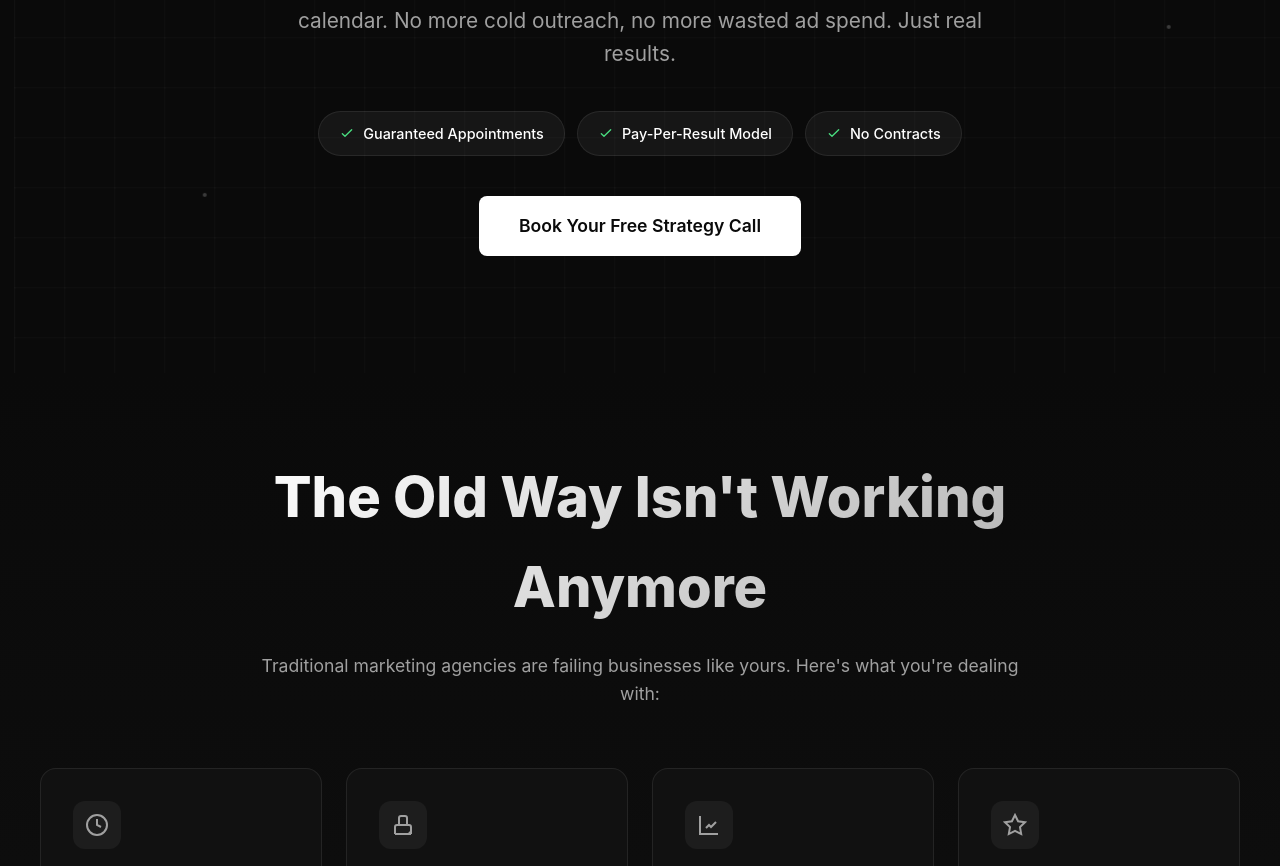
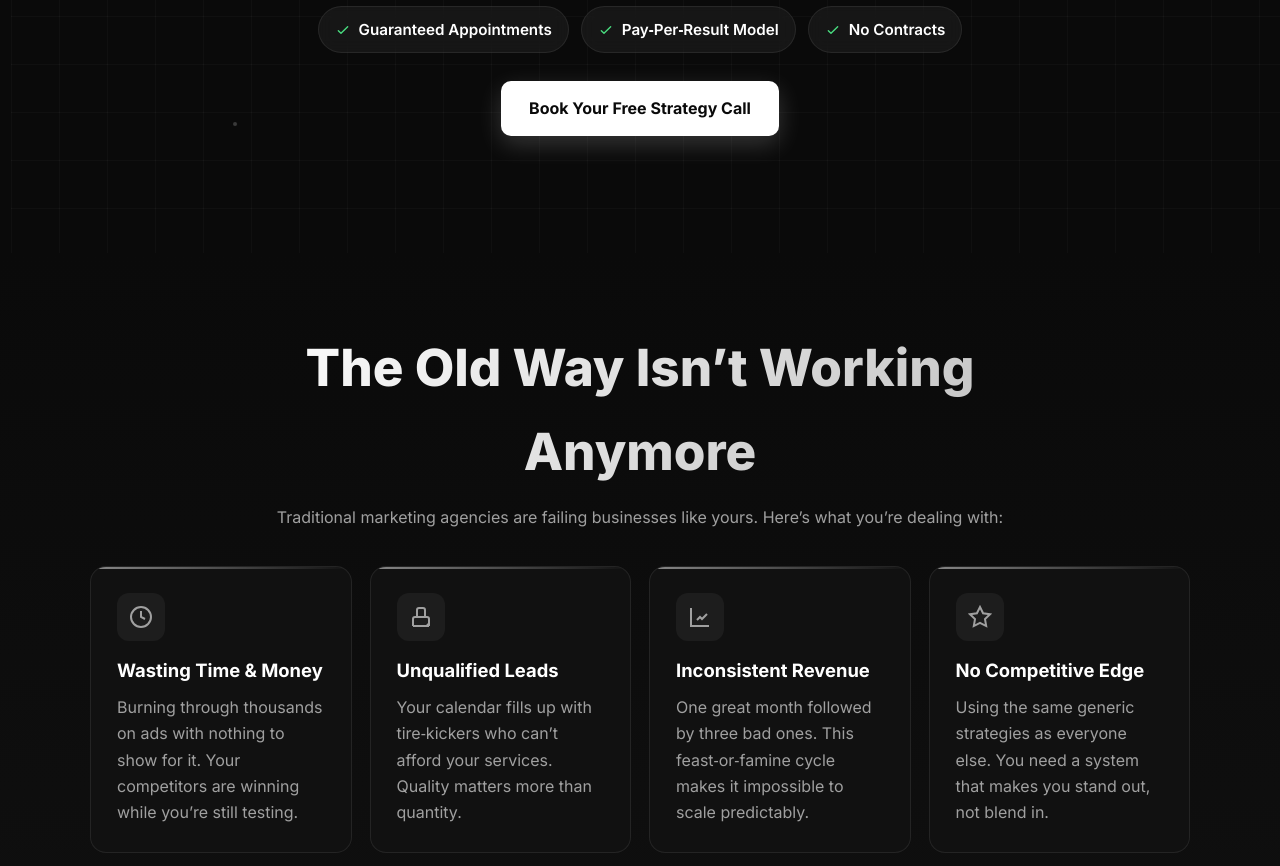
Before and after one commit to AgencyLP/RH-AGENCY-SITE, a plain HTML site: page index.html in a window 1280 px wide. Shown: the part 427-1293 px from the top of the page. Drawn offline with Linux system fonts and the light colour scheme.

Commit message:
Update index.html

```diff
--- a/index.html
+++ b/index.html
@@ -1,459 +1,202 @@
 <!DOCTYPE html>
 <html lang="en">
 <head>
-    <meta charset="UTF-8">
-    <meta name="viewport" content="width=device-width, initial-scale=1.0">
-    <title>Your SMMA - Premium Lead Generation</title>
+  <meta charset="UTF-8" />
+  <meta name="viewport" content="width=device-width, initial-scale=1" />
+  <title>Appointment Setting for Agencies | Your SMMA</title>
+  <meta name="description" content="Premium, pay‑per‑result appointment setting for agencies—guaranteed high‑intent calls to your calendar." />
+  <meta property="og:title" content="Your SMMA – Premium Lead Generation" />
+  <meta property="og:description" content="We deliver qualified, high‑intent appointments straight to your calendar." />
+  <meta property="og:type" content="website" />
+  <link rel="preconnect" href="https://fonts.gstatic.com" crossorigin>
+  <link href="https://fonts.googleapis.com/css2?family=Inter:wght@400;500;600;700;800;900&display=swap" rel="stylesheet">
   <style>
-        * {
-            margin: 0;
-            padding: 0;
-            box-sizing: border-box;
-        }
-
-        @import url('https://fonts.googleapis.com/css2?family=Inter:wght@400;500;600;700;800;900&display=swap');
-
     :root {
       --bg-dark: #0a0a0a;
       --bg-card: #111111;
       --text-primary: #ffffff;
       --text-secondary: #a0a0a0;
-            --text-muted: #666666;
+      --text-muted: #7a7a7a;
       --accent: #ffffff;
       --border: rgba(255, 255, 255, 0.08);
-            --gradient-text: linear-gradient(135deg, #ffffff 0%, #b0b0b0 100%);
+      --gradient-text: linear-gradient(135deg, #ffffff 0%, #bdbdbd 100%);
     }
 
+    * { margin: 0; padding: 0; box-sizing: border-box; }
+
+    html, body { height: 100%; }
+
     body {
-            font-family: 'Inter', sans-serif;
+      font-family: 'Inter', system-ui, -apple-system, Segoe UI, Roboto, sans-serif;
       background: var(--bg-dark);
       color: var(--text-primary);
-            line-height: 1.6;
+      line-height: 1.65;
       overflow-x: hidden;
     }
 
-        /* Animated Background Grid */
+    /* Animated background grid */
     .grid-background {
-            position: fixed;
-            top: 0;
-            left: 0;
-            width: 100%;
-            height: 100%;
+      position: fixed; inset: 0; z-index: -1;
       background-image:
-                linear-gradient(rgba(255, 255, 255, 0.03) 1px, transparent 1px),
-                linear-gradient(90deg, rgba(255, 255, 255, 0.03) 1px, transparent 1px);
-            background-size: 50px 50px;
-            z-index: -1;
-            animation: gridMove 20s linear infinite;
+        linear-gradient(rgba(255,255,255,.03) 1px, transparent 1px),
+        linear-gradient(90deg, rgba(255,255,255,.03) 1px, transparent 1px);
+      background-size: 48px 48px;
+      animation: gridMove 22s linear infinite;
+      will-change: transform;
     }
+    @keyframes gridMove { 0%{transform:translate(0,0)} 100%{transform:translate(48px,48px)} }
 
-        @keyframes gridMove {
-            0% { transform: translate(0, 0); }
-            100% { transform: translate(50px, 50px); }
-        }
+    /* Section spacing helper so content sits close together */
+    section { padding: 56px 20px; }
+    @media (min-width: 900px){ section{ padding: 72px 20px; } }
 
-        /* Hero Section */
-        .hero {
-            min-height: 100vh;
-            display: flex;
-            align-items: center;
-            justify-content: center;
-            padding: 40px 20px;
-            position: relative;
-        }
+    /* Hero */
+    .hero { min-height: 85svh; display:flex; align-items:center; justify-content:center; position:relative; }
+    .hero-inner { max-width: 980px; text-align:center; margin-inline:auto; }
+    .eyebrow { display:inline-flex; gap:8px; align-items:center; padding:6px 12px; border:1px solid var(--border); border-radius:999px; color:var(--text-secondary); font-size: .9rem; background: rgba(255,255,255,.04); backdrop-filter: blur(6px); }
+    .hero h1 { font-size: clamp(2.4rem, 7vw, 4.6rem); line-height:1.1; font-weight: 900; letter-spacing:-.02em; margin: 14px 0 16px; background:var(--gradient-text); -webkit-background-clip:text; -webkit-text-fill-color:transparent; }
+    .subtitle { font-size: clamp(1.05rem, 2vw, 1.25rem); color: var(--text-secondary); max-width:720px; margin:0 auto 28px; }
 
-        .hero-content {
-            max-width: 900px;
-            text-align: center;
-            z-index: 2;
-        }
+    .benefits { display:flex; flex-wrap:wrap; justify-content:center; gap:12px; margin: 6px 0 28px; list-style:none; }
+    .pill { background: rgba(255,255,255,.05); border:1px solid var(--border); border-radius:999px; padding:10px 16px; font-weight:600; font-size:.95rem; display:inline-flex; align-items:center; gap:8px; backdrop-filter: blur(8px); }
+    .pill svg { width:16px; height:16px; stroke:#4ade80; }
 
-        .hero h1 {
-            font-size: clamp(2.5rem, 8vw, 5rem);
-            font-weight: 800;
-            line-height: 1.1;
-            margin-bottom: 24px;
-            background: var(--gradient-text);
-            -webkit-background-clip: text;
-            -webkit-text-fill-color: transparent;
-            animation: fadeInUp 0.8s ease-out;
-        }
+    .cta { display:inline-block; background:var(--accent); color:var(--bg-dark); padding:14px 28px; border-radius:10px; text-decoration:none; font-weight:700; box-shadow:0 8px 24px rgba(255,255,255,.18); position:relative; overflow:hidden; }
+    .cta:focus-visible{ outline:2px solid #fff; outline-offset:3px; }
+    .cta::before{ content:''; position:absolute; inset:0; transform:translateX(-100%); background:linear-gradient(90deg, transparent, rgba(0,0,0,.08), transparent); transition:transform .6s ease; }
+    .cta:hover::before{ transform:translateX(100%); }
 
-        .hero-subtitle {
-            font-size: clamp(1.1rem, 2vw, 1.3rem);
-            color: var(--text-secondary);
-            margin-bottom: 40px;
-            max-width: 700px;
-            margin-left: auto;
-            margin-right: auto;
-            animation: fadeInUp 0.8s ease-out 0.2s both;
-        }
+    /* Float dots */
+    .float { position:absolute; width:4px; height:4px; background:rgba(255,255,255,.2); border-radius:50%; animation:float 10s ease-in-out infinite; }
+    @keyframes float{ 0%,100%{ transform:translate(0,0)} 33%{ transform:translate(16px,-26px)} 66%{ transform:translate(-18px,24px)} }
+    .float:nth-of-type(1){ top:22%; left:12%; animation-delay:0s }
+    .float:nth-of-type(2){ top:58%; right:12%; animation-delay:2s }
+    .float:nth-of-type(3){ bottom:18%; left:18%; animation-delay:4s }
 
-        @keyframes fadeInUp {
-            from {
-                opacity: 0;
-                transform: translateY(30px);
-            }
-            to {
-                opacity: 1;
-                transform: translateY(0);
-            }
-        }
+    /* Section header */
+    .section-header{ text-align:center; max-width:820px; margin:0 auto 36px; }
+    .section-header h2{ font-size: clamp(1.8rem, 5vw, 3.2rem); font-weight: 800; background:var(--gradient-text); -webkit-background-clip:text; -webkit-text-fill-color:transparent; margin-bottom:10px; }
+    .section-header p{ color:var(--text-secondary); }
 
-        /* Benefits Pills */
-        .benefits-container {
-            display: flex;
-            justify-content: center;
-            gap: 12px;
-            margin-bottom: 40px;
-            flex-wrap: wrap;
-            animation: fadeInUp 0.8s ease-out 0.4s both;
-        }
+    /* Pain points */
+    .pain { background: linear-gradient(180deg, var(--bg-dark) 0%, #0f0f0f 100%); }
+    .cards { display:grid; grid-template-columns: repeat(auto-fit, minmax(260px, 1fr)); gap:18px; max-width: 1100px; margin: 0 auto; }
+    .card { background:var(--bg-card); border:1px solid var(--border); border-radius:16px; padding:26px; transition:transform .32s ease, box-shadow .32s ease, border-color .32s ease; position:relative; overflow:hidden; }
+    .card:hover{ transform: translateY(-6px); border-color:rgba(255,255,255,.2); box-shadow:0 20px 44px rgba(0,0,0,.55); }
+    .card::before{ content:''; position:absolute; top:0; left:-100%; height:2px; right:0; background:linear-gradient(90deg, transparent, rgba(255,255,255,.5), transparent); transition: transform .6s ease; transform:translateX(0); }
+    .card:hover::before{ transform:translateX(200%); }
+    .icon { width:48px; height:48px; border-radius:12px; background: rgba(255,255,255,.05); display:flex; align-items:center; justify-content:center; color:var(--text-secondary); margin-bottom:14px; }
+    .card h3{ font-size:1.15rem; margin-bottom:8px; }
+    .card p{ color:var(--text-secondary); }
 
-        .benefit-pill {
-            background: rgba(255, 255, 255, 0.05);
-            border: 1px solid var(--border);
-            padding: 10px 20px;
-            border-radius: 50px;
-            font-size: 0.9rem;
-            font-weight: 500;
-            display: inline-flex;
-            align-items: center;
-            gap: 8px;
-            transition: all 0.3s ease;
-            backdrop-filter: blur(10px);
-        }
+    /* Reveal */
+    .reveal{ opacity:0; transform:translateY(26px); transition: opacity .7s ease, transform .7s ease; }
+    .reveal.active{ opacity:1; transform:translateY(0); }
 
-        .benefit-pill:hover {
-            background: rgba(255, 255, 255, 0.1);
-            transform: translateY(-2px);
-        }
+    /* Contact */
+    #contact .form{ max-width:760px; margin: 20px auto 0; display:grid; gap:12px; }
+    #contact input, #contact textarea{ padding:14px 16px; border-radius:12px; border:1px solid var(--border); background:var(--bg-card); color:var(--text-primary); }
+    #contact textarea{ min-height:120px; resize:vertical; }
 
-        .benefit-pill svg {
-            width: 16px;
-            height: 16px;
-            stroke: #4ade80;
-        }
-
-        /* CTA Button */
-        .cta-button {
-            display: inline-block;
-            background: var(--accent);
-            color: var(--bg-dark);
-            padding: 16px 40px;
-            border-radius: 8px;
-            text-decoration: none;
-            font-weight: 600;
-            font-size: 1.1rem;
-            transition: all 0.3s ease;
-            animation: fadeInUp 0.8s ease-out 0.6s both;
-            position: relative;
-            overflow: hidden;
-        }
-
-        .cta-button::before {
-            content: '';
-            position: absolute;
-            top: 0;
-            left: -100%;
-            width: 100%;
-            height: 100%;
-            background: linear-gradient(90deg, transparent, rgba(255,255,255,0.3), transparent);
-            transition: left 0.5s ease;
-        }
-
-        .cta-button:hover::before {
-            left: 100%;
-        }
-
-        .cta-button:hover {
-            transform: translateY(-3px);
-            box-shadow: 0 10px 30px rgba(255, 255, 255, 0.2);
-        }
-
-        /* Floating elements */
-        .float-element {
-            position: absolute;
-            width: 4px;
-            height: 4px;
-            background: rgba(255, 255, 255, 0.2);
-            border-radius: 50%;
-            animation: float 10s infinite ease-in-out;
-        }
-
-        @keyframes float {
-            0%, 100% { transform: translateY(0) translateX(0); }
-            33% { transform: translateY(-30px) translateX(20px); }
-            66% { transform: translateY(30px) translateX(-20px); }
-        }
-
-        .float-element:nth-child(1) { top: 20%; left: 10%; animation-delay: 0s; }
-        .float-element:nth-child(2) { top: 60%; right: 10%; animation-delay: 2s; }
-        .float-element:nth-child(3) { bottom: 20%; left: 15%; animation-delay: 4s; }
-
-        /* Pain Points Section */
-        .pain-section {
-            padding: 80px 20px;
-            background: linear-gradient(180deg, var(--bg-dark) 0%, #0f0f0f 100%);
-            position: relative;
-        }
-
-        .section-header {
-            text-align: center;
-            max-width: 800px;
-            margin: 0 auto 60px;
-        }
-
-        .section-header h2 {
-            font-size: clamp(2rem, 5vw, 3.5rem);
-            font-weight: 800;
-            margin-bottom: 20px;
-            background: var(--gradient-text);
-            -webkit-background-clip: text;
-            -webkit-text-fill-color: transparent;
-        }
-
-        .section-header p {
-            font-size: 1.1rem;
-            color: var(--text-secondary);
-        }
-
-        /* Pain Cards Grid */
-        .pain-grid {
-            display: grid;
-            grid-template-columns: repeat(auto-fit, minmax(280px, 1fr));
-            gap: 24px;
-            max-width: 1200px;
-            margin: 0 auto;
-        }
-
-        .pain-card {
-            background: var(--bg-card);
-            border: 1px solid var(--border);
-            border-radius: 16px;
-            padding: 32px;
-            position: relative;
-            overflow: hidden;
-            transition: all 0.3s ease;
-        }
-
-        .pain-card::before {
-            content: '';
-            position: absolute;
-            top: 0;
-            left: 0;
-            right: 0;
-            height: 2px;
-            background: linear-gradient(90deg, transparent, rgba(255,255,255,0.5), transparent);
-            transform: translateX(-100%);
-            transition: transform 0.6s ease;
-        }
-
-        .pain-card:hover::before {
-            transform: translateX(100%);
-        }
-
-        .pain-card:hover {
-            transform: translateY(-8px);
-            border-color: rgba(255, 255, 255, 0.2);
-            box-shadow: 0 20px 40px rgba(0, 0, 0, 0.5);
-        }
-
-        .pain-icon {
-            width: 48px;
-            height: 48px;
-            background: rgba(255, 255, 255, 0.05);
-            border-radius: 12px;
-            display: flex;
-            align-items: center;
-            justify-content: center;
-            margin-bottom: 20px;
-            color: var(--text-secondary);
-        }
-
-        .pain-card h3 {
-            font-size: 1.3rem;
-            font-weight: 600;
-            margin-bottom: 12px;
-            color: var(--text-primary);
-        }
-
-        .pain-card p {
-            color: var(--text-secondary);
-            line-height: 1.7;
-        }
-
-        /* Reveal Animation */
-        .reveal {
-            opacity: 0;
-            transform: translateY(30px);
-            transition: all 0.8s ease;
-        }
-
-        .reveal.active {
-            opacity: 1;
-            transform: translateY(0);
-        }
-
-        .pain-card.reveal:nth-child(1) { transition-delay: 0.1s; }
-        .pain-card.reveal:nth-child(2) { transition-delay: 0.2s; }
-        .pain-card.reveal:nth-child(3) { transition-delay: 0.3s; }
-        .pain-card.reveal:nth-child(4) { transition-delay: 0.4s; }
-
-        /* Mobile Responsiveness */
-        @media (max-width: 768px) {
-            .hero {
-                min-height: 100vh;
-                padding: 60px 20px;
-            }
-
-            .pain-section {
-                padding: 60px 20px;
-            }
-
-            .benefit-pill {
-                font-size: 0.85rem;
-                padding: 8px 16px;
-            }
-
-            .cta-button {
-                padding: 14px 32px;
-                font-size: 1rem;
-            }
-        }
-
-        /* Glow cursor effect */
-        .glow-cursor {
-            position: fixed;
-            width: 400px;
-            height: 400px;
-            background: radial-gradient(circle, rgba(255,255,255,0.02) 0%, transparent 70%);
-            border-radius: 50%;
-            pointer-events: none;
-            transform: translate(-50%, -50%);
-            z-index: 0;
-            transition: opacity 0.3s ease;
+    /* Reduced motion */
+    @media (prefers-reduced-motion: reduce){
+      *{ animation:none !important; transition:none !important; }
+      .grid-background{ animation:none; }
     }
   </style>
 </head>
 <body>
-    <div class="grid-background"></div>
-    <div class="glow-cursor" id="glowCursor"></div>
+  <div class="grid-background" aria-hidden="true"></div>
 
-    <!-- Hero Section -->
-    <section class="hero">
-        <div class="float-element"></div>
-        <div class="float-element"></div>
-        <div class="float-element"></div>
+  <!-- HERO -->
+  <section class="hero" aria-label="Hero">
+    <div class="float" aria-hidden="true"></div>
+    <div class="float" aria-hidden="true"></div>
+    <div class="float" aria-hidden="true"></div>
 
-        <div class="hero-content">
-            <h1>Stop Chasing Clients.<br>Let Them Come to You.</h1>
-            <p class="hero-subtitle">
-                We deliver qualified, high-intent appointments directly to your calendar.
-                No more cold outreach, no more wasted ad spend. Just real results.
-            </p>
+    <div class="hero-inner">
+      <div class="eyebrow" aria-hidden="true">
+        <span>Premium Lead Generation</span>
+      </div>
+      <h1>Stop Chasing Clients. Let Them Come to You.</h1>
+      <p class="subtitle">We deliver qualified, high‑intent appointments directly to your calendar. No more cold outreach, no more wasted ad spend. Just real results.</p>
 
-            <div class="benefits-container">
-                <div class="benefit-pill">
-                    <svg fill="none" stroke="currentColor" stroke-width="2" viewBox="0 0 24 24">
-                        <path stroke-linecap="round" stroke-linejoin="round" d="M5 13l4 4L19 7"></path>
-                    </svg>
-                    Guaranteed Appointments
-                </div>
-                <div class="benefit-pill">
-                    <svg fill="none" stroke="currentColor" stroke-width="2" viewBox="0 0 24 24">
-                        <path stroke-linecap="round" stroke-linejoin="round" d="M5 13l4 4L19 7"></path>
-                    </svg>
-                    Pay-Per-Result Model
-                </div>
-                <div class="benefit-pill">
-                    <svg fill="none" stroke="currentColor" stroke-width="2" viewBox="0 0 24 24">
-                        <path stroke-linecap="round" stroke-linejoin="round" d="M5 13l4 4L19 7"></path>
-                    </svg>
-                    No Contracts
-                </div>
-            </div>
+      <ul class="benefits" role="list">
+        <li class="pill"><svg fill="none" stroke="currentColor" stroke-width="2" viewBox="0 0 24 24" aria-hidden="true"><path stroke-linecap="round" stroke-linejoin="round" d="M5 13l4 4L19 7"></path></svg>Guaranteed Appointments</li>
+        <li class="pill"><svg fill="none" stroke="currentColor" stroke-width="2" viewBox="0 0 24 24" aria-hidden="true"><path stroke-linecap="round" stroke-linejoin="round" d="M5 13l4 4L19 7"></path></svg>Pay‑Per‑Result Model</li>
+        <li class="pill"><svg fill="none" stroke="currentColor" stroke-width="2" viewBox="0 0 24 24" aria-hidden="true"><path stroke-linecap="round" stroke-linejoin="round" d="M5 13l4 4L19 7"></path></svg>No Contracts</li>
+      </ul>
 
-            <a href="#contact" class="cta-button">Book Your Free Strategy Call</a>
+      <a class="cta" href="#contact">Book Your Free Strategy Call</a>
     </div>
   </section>
 
-    <!-- Pain Points Section -->
-    <section class="pain-section">
+  <!-- PAIN POINTS -->
+  <section class="pain" aria-labelledby="pain-title">
     <div class="section-header reveal">
-            <h2>The Old Way Isn't Working Anymore</h2>
-            <p>Traditional marketing agencies are failing businesses like yours. Here's what you're dealing with:</p>
+      <h2 id="pain-title">The Old Way Isn’t Working Anymore</h2>
+      <p>Traditional marketing agencies are failing businesses like yours. Here’s what you’re dealing with:</p>
     </div>
 
-        <div class="pain-grid">
-            <div class="pain-card reveal">
-                <div class="pain-icon">
-                    <svg width="24" height="24" fill="none" stroke="currentColor" stroke-width="2">
-                        <circle cx="12" cy="12" r="10"></circle>
-                        <path d="M12 6v6l4 2"></path>
-                    </svg>
+    <div class="cards">
+      <article class="card reveal">
+        <div class="icon" aria-hidden="true">
+          <svg width="24" height="24" fill="none" stroke="currentColor" stroke-width="2" aria-hidden="true"><circle cx="12" cy="12" r="10"></circle><path d="M12 6v6l4 2"></path></svg>
         </div>
         <h3>Wasting Time & Money</h3>
-                <p>Burning through thousands on ads with nothing to show for it. Your competitors are winning while you're still testing.</p>
-            </div>
+        <p>Burning through thousands on ads with nothing to show for it. Your competitors are winning while you’re still testing.</p>
+      </article>
 
-            <div class="pain-card reveal">
-                <div class="pain-icon">
-                    <svg width="24" height="24" fill="none" stroke="currentColor" stroke-width="2">
-                        <path d="M20 21l-2-2m2 2v-7a2 2 0 00-2-2H6a2 2 0 00-2 2v7m16 0H4m4-10V5a2 2 0 012-2h4a2 2 0 012 2v6"></path>
-                    </svg>
+      <article class="card reveal">
+        <div class="icon" aria-hidden="true">
+          <svg width="24" height="24" fill="none" stroke="currentColor" stroke-width="2" aria-hidden="true"><path d="M20 21l-2-2m2 2v-7a2 2 0 00-2-2H6a2 2 0 00-2 2v7m16 0H4m4-10V5a2 2 0 012-2h4a2 2 0 012 2v6"></path></svg>
         </div>
         <h3>Unqualified Leads</h3>
-                <p>Your calendar fills up with tire-kickers who can't afford your services. Quality matters more than quantity.</p>
-            </div>
+        <p>Your calendar fills up with tire‑kickers who can’t afford your services. Quality matters more than quantity.</p>
+      </article>
 
-            <div class="pain-card reveal">
-                <div class="pain-icon">
-                    <svg width="24" height="24" fill="none" stroke="currentColor" stroke-width="2">
-                        <path d="M3 3v18h18M9 15l3-3 2 2 5-5"></path>
-                    </svg>
+      <article class="card reveal">
+        <div class="icon" aria-hidden="true">
+          <svg width="24" height="24" fill="none" stroke="currentColor" stroke-width="2" aria-hidden="true"><path d="M3 3v18h18M9 15l3-3 2 2 5-5"></path></svg>
         </div>
         <h3>Inconsistent Revenue</h3>
-                <p>One great month followed by three bad ones. This feast-or-famine cycle makes it impossible to scale predictably.</p>
-            </div>
+        <p>One great month followed by three bad ones. This feast‑or‑famine cycle makes it impossible to scale predictably.</p>
+      </article>
 
-            <div class="pain-card reveal">
-                <div class="pain-icon">
-                    <svg width="24" height="24" fill="none" stroke="currentColor" stroke-width="2">
-                        <path d="M12 2l3.09 6.26L22 9.27l-5 4.87 1.18 6.88L12 17.77l-6.18 3.25L7 14.14 2 9.27l6.91-1.01L12 2z"></path>
-                    </svg>
+      <article class="card reveal">
+        <div class="icon" aria-hidden="true">
+          <svg width="24" height="24" fill="none" stroke="currentColor" stroke-width="2" aria-hidden="true"><path d="M12 2l3.09 6.26L22 9.27l-5 4.87 1.18 6.88L12 17.77l-6.18 3.25L7 14.14 2 9.27l6.91-1.01L12 2z"></path></svg>
         </div>
         <h3>No Competitive Edge</h3>
         <p>Using the same generic strategies as everyone else. You need a system that makes you stand out, not blend in.</p>
-            </div>
+      </article>
     </div>
   </section>
 
+  <!-- CONTACT -->
+  <section id="contact" aria-label="Book a call">
+    <div class="section-header">
+      <h2>Book Your Free Strategy Call</h2>
+      <p>Tell us a bit about your business and we’ll send over a few times.</p>
+    </div>
+    <form class="form" action="#" method="post">
+      <input name="name" placeholder="Your name" aria-label="Your name" required>
+      <input type="email" name="email" placeholder="Email" aria-label="Email" required>
+      <input name="website" placeholder="Website (optional)" aria-label="Website">
+      <textarea name="message" placeholder="What do you sell and who do you sell to?" aria-label="Message"></textarea>
+      <button class="cta" type="submit">Submit</button>
+    </form>
+  </section>
+
   <script>
-        // Glow cursor effect
-        document.addEventListener('mousemove', (e) => {
-            const cursor = document.getElementById('glowCursor');
-            cursor.style.left = e.clientX + 'px';
-            cursor.style.top = e.clientY + 'px';
-        });
-
-        // Reveal animation on scroll
+    // IntersectionObserver for reveal animations
     const reveals = document.querySelectorAll('.reveal');
-
-        function checkReveal() {
-            reveals.forEach(element => {
-                const windowHeight = window.innerHeight;
-                const elementTop = element.getBoundingClientRect().top;
-                const elementVisible = 100;
-
-                if (elementTop < windowHeight - elementVisible) {
-                    element.classList.add('active');
+    const io = new IntersectionObserver((entries)=>{
+      for (const e of entries){
+        if (e.isIntersecting){ e.target.classList.add('active'); io.unobserve(e.target); }
       }
-            });
-        }
-
-        window.addEventListener('scroll', checkReveal);
-        checkReveal(); // Check on load
+    }, { rootMargin: '0px 0px -100px 0px' });
+    reveals.forEach(el=>io.observe(el));
   </script>
 </body>
 </html>
```
Lines whose indentation alone changed are shown as unchanged.
